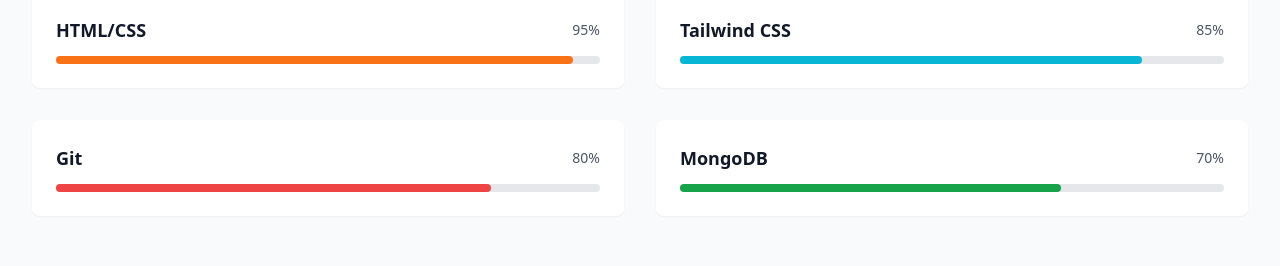
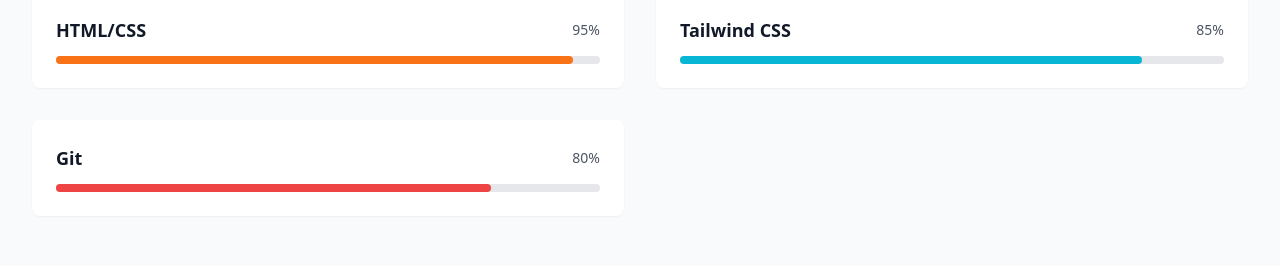
Before and after one commit to Enrique001127/portafolio, a React (Vite) app: page / in a window 1280 px wide. Shown: the part 2180-2446 px from the top of the page. Built offline with nearby package versions, Linux system fonts and the light colour scheme.

Commit message:
Quitar MongoDB de habilidades técnicas

```diff
--- a/src/components/Skills.tsx
+++ b/src/components/Skills.tsx
@@ -12,7 +12,6 @@
     { name: 'HTML/CSS', level: 95, color: 'bg-orange-500' },
     { name: 'Tailwind CSS', level: 85, color: 'bg-cyan-500' },
     { name: 'Git', level: 80, color: 'bg-red-500' },
-    { name: 'MongoDB', level: 70, color: 'bg-green-600' }
   ];
 
   return (
```
